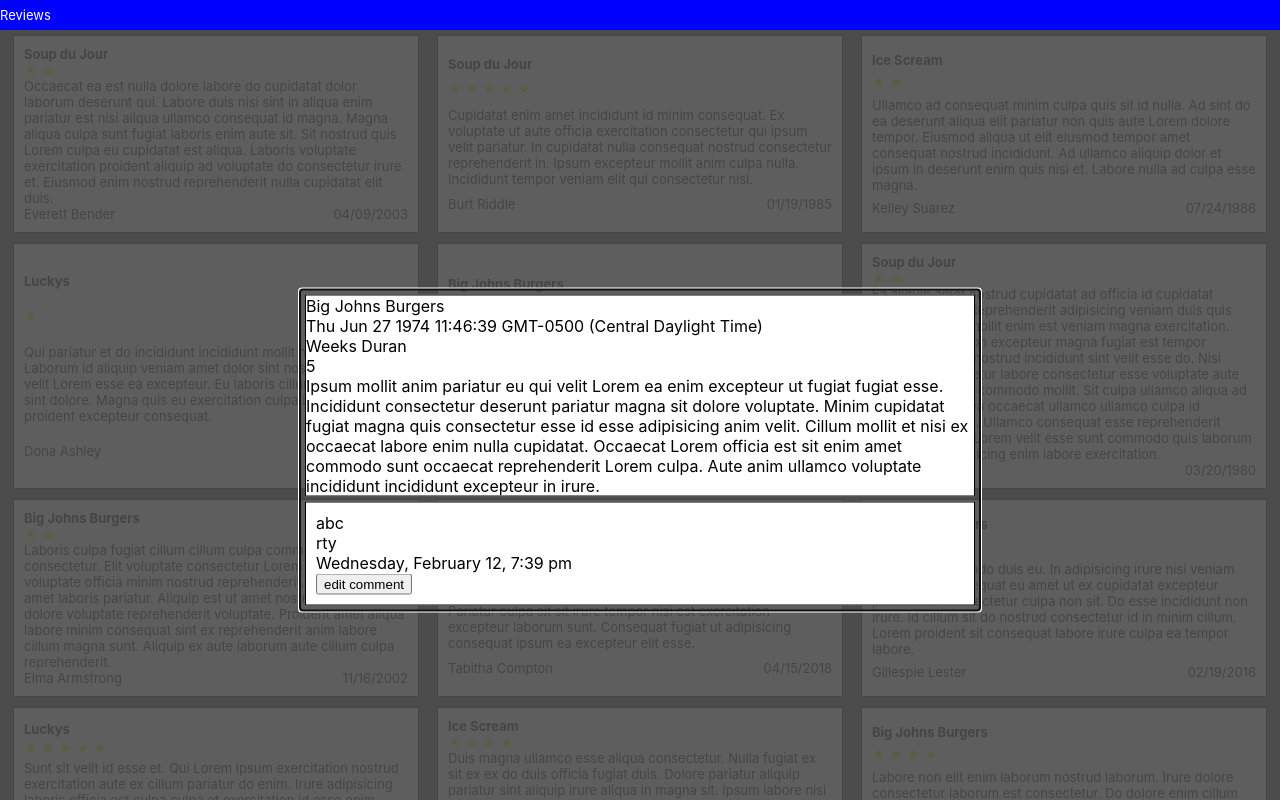
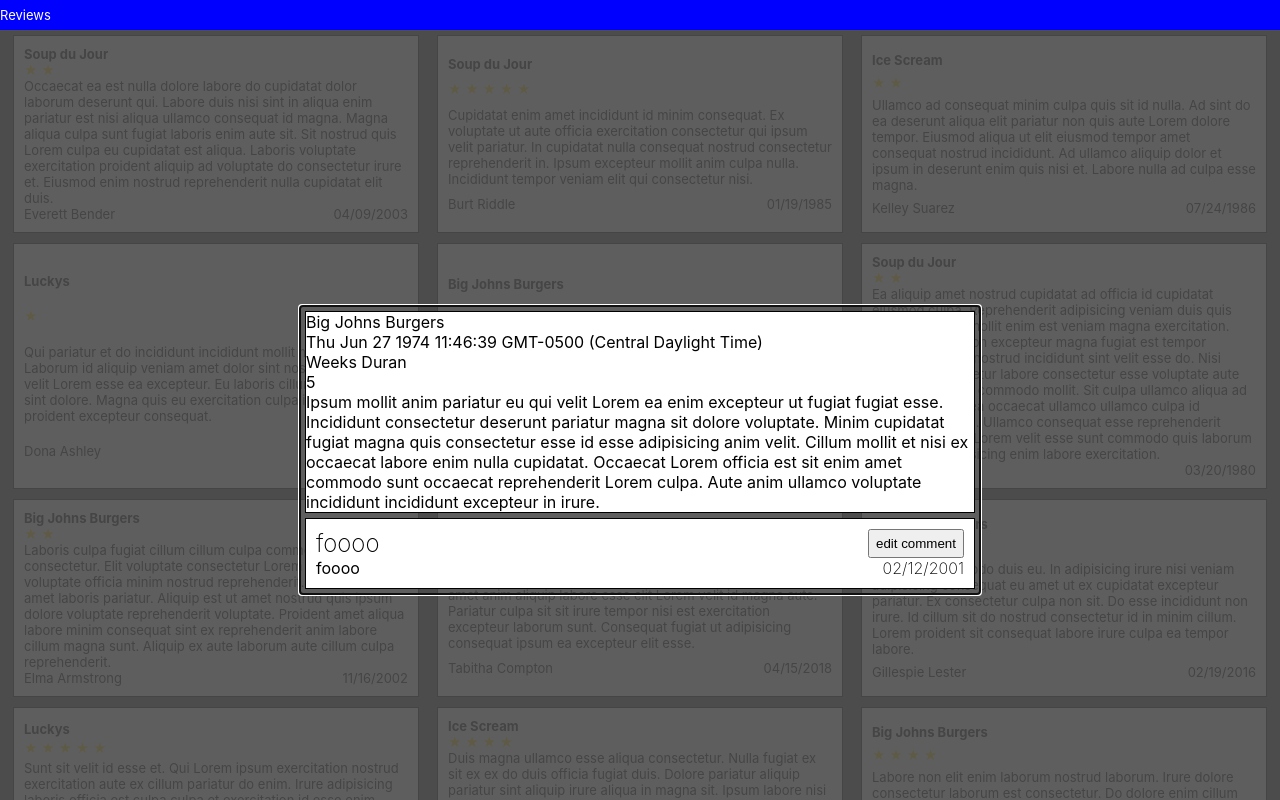
Before and after one commit to ggabrakadabra/review-details-page, a React (Create React App) app: page / in a window 1280 px wide. Both pictures are taken after a click on the button 216 px from the left and 134 px from the top of the page. Shown: the top 800 px of the page. Built offline with nearby package versions, Linux system fonts and the light colour scheme; data requests are answered from the project's data file.

Commit message:
add styling for review and comment cards

```diff
--- a/db.json
+++ b/db.json
@@ -9,9 +9,9 @@
       "content": "Ipsum mollit anim pariatur eu qui velit Lorem ea enim excepteur ut fugiat fugiat esse. Incididunt consectetur deserunt pariatur magna sit dolore voluptate. Minim cupidatat fugiat magna quis consectetur esse id esse adipisicing anim velit. Cillum mollit et nisi ex occaecat labore enim nulla cupidatat. Occaecat Lorem officia est sit enim amet commodo sunt occaecat reprehenderit Lorem culpa. Aute anim ullamco voluptate incididunt incididunt excepteur in irure.\r\n",
       "publishedAt": "Thu Jun 27 1974 11:46:39 GMT-0500 (Central Daylight Time)",
       "comment": {
-        "date": "Wednesday, February 12, 7:39 pm ",
-        "username": "abc",
-        "description": "rty"
+        "date": "Wednesday, February 12, 9:48 pm ",
+        "username": "foooo",
+        "description": "foooo"
       }
     },
     {
@@ -23,9 +23,9 @@
       "content": "Occaecat ea est nulla dolore labore do cupidatat dolor laborum deserunt qui. Labore duis nisi sint in aliqua enim pariatur est nisi aliqua ullamco consequat id magna. Magna aliqua culpa sunt fugiat laboris enim aute sit. Sit nostrud quis Lorem culpa eu cupidatat est aliqua. Laboris voluptate exercitation proident aliquip ad voluptate do consectetur irure et. Eiusmod enim nostrud reprehenderit nulla cupidatat elit duis.\r\n",
       "publishedAt": "Wed Apr 09 2003 01:15:36 GMT-0500 (Central Daylight Time)",
       "comment": {
-        "date": "Wednesday, February 12, 7:47 pm ",
-        "username": "merp",
-        "description": "blah"
+        "date": "Wednesday, February 12, 9:49 pm ",
+        "username": "BC",
+        "description": "hjl"
       }
     },
     {
@@ -34,7 +34,13 @@
       "place": "Soup du Jour",
       "published_at": "Fri Jan 18 1985 22:42:28 GMT-0600 (Central Standard Time)",
       "rating": 5,
-      "content": "Cupidatat enim amet incididunt id minim consequat. Ex voluptate ut aute officia exercitation consectetur qui ipsum velit pariatur. In cupidatat nulla consequat nostrud consectetur reprehenderit in. Ipsum excepteur mollit anim culpa nulla. Incididunt tempor veniam elit qui consectetur nisi.\r\n"
+      "content": "Cupidatat enim amet incididunt id minim consequat. Ex voluptate ut aute officia exercitation consectetur qui ipsum velit pariatur. In cupidatat nulla consequat nostrud consectetur reprehenderit in. Ipsum excepteur mollit anim culpa nulla. Incididunt tempor veniam elit qui consectetur nisi.\r\n",
+      "publishedAt": "Fri Jan 18 1985 22:42:28 GMT-0600 (Central Standard Time)",
+      "comment": {
+        "date": "Wednesday, February 12, 9:55 pm ",
+        "username": "abc",
+        "description": "123"
+      }
     },
     {
       "id": "5d707203ac281ba7cb5ded76",
--- a/src/components/ReviewCard/ReviewCard.scss
+++ b/src/components/ReviewCard/ReviewCard.scss
@@ -7,7 +7,6 @@
   background-color: white;
   display: flex;
   flex-direction: column;
-  // width:
 
 .review-card-footer {
   display: flex;
--- a/src/components/ReviewCard/ReviewDetailsCard/ReviewDetailsCard.tsx
+++ b/src/components/ReviewCard/ReviewDetailsCard/ReviewDetailsCard.tsx
@@ -3,6 +3,7 @@ import ReviewCommentCard, { ReviewCommentCardProps } from '../../ReviewCommentCa
 import moment from 'moment';
 import { isNil, isEmpty } from 'lodash';
 import './ReviewDetailsCard.scss';
+import CommentForm, { CommentFormProps } from '../../CommentForm/CommentForm';
 
 export interface CommentProps {
   username: string;
@@ -38,8 +39,14 @@ export default function ReviewDetailsCard(props: ReviewDetailsCardProps) {
   });
   const [showCommentForm, setShowCommentForm] = React.useState<boolean>(false);
   const [reviewHasComment, setReviewHasComment] = React.useState<boolean>(!isNil(comment));
-  async function addOrEditComment(editComment?: CommentProps) {
-    const body = editComment ? editComment : reviewResponse
+
+  async function addOrEditComment(username: string, description: string) {
+    const editComment = {
+      date: reviewResponse.date,
+      username,
+      description
+    }
+    const body = !isEmpty(username) ? editComment : reviewResponse
     await fetch(`http://localhost:3004/reviews/${id}`, {
       headers: {
         'Content-Type': 'application/json'
@@ -56,12 +63,13 @@ export default function ReviewDetailsCard(props: ReviewDetailsCardProps) {
     });
   }
 
-  const commentCTA = () => {
+  const commentCTA = (username: string, description: string, isEditing: boolean) => {
+    console.log('HERE')
     if (showCommentForm) {
       setReviewHasComment(true)
-      addOrEditComment();
+      addOrEditComment(username, description);
     }
-    setShowCommentForm(!showCommentForm);
+    setShowCommentForm(isEditing);
   }
 
   const commentForm = () => {
@@ -85,6 +93,14 @@ export default function ReviewDetailsCard(props: ReviewDetailsCardProps) {
     ) : null;
   }
 
+  const commentFormProps: CommentFormProps = {
+    onChange: (username: string, description: string, isEditing: boolean) => commentCTA(username, description, isEditing),
+    username: reviewResponse.username,
+    description: reviewResponse.description,
+    buttonText: showCommentForm ? 'submit Comment' : 'add comment',
+    buttonDisabled: showCommentForm && (isEmpty(reviewResponse.username) || isEmpty(reviewResponse.description))
+  }
+
   const ReviewCard = () => {
     return (
       <div className='review-card'>
@@ -103,11 +119,11 @@ export default function ReviewDetailsCard(props: ReviewDetailsCardProps) {
         <div>
           {content}
         </div>
-        {!reviewHasComment ? commentForm() : null}
-        {!reviewHasComment ? (
+        {!reviewHasComment && showCommentForm ? <CommentForm {...commentFormProps} /> : null}
+        {!reviewHasComment && !showCommentForm ? (
           <button
             className='submit-comment-button'
-            onClick={() => commentCTA()}
+            onClick={() => commentCTA('', '', true)}
             disabled={showCommentForm && (isEmpty(reviewResponse.username) || isEmpty(reviewResponse.description))}
           >
             {showCommentForm ? 'submit Comment' : 'add comment'}
@@ -116,14 +132,12 @@ export default function ReviewDetailsCard(props: ReviewDetailsCardProps) {
       </div>
     )
   }
+
   const reviewCommentCardProps: ReviewCommentCardProps = {
     ...reviewResponse,
-    editComment: (username: string, description: string) => addOrEditComment({
-      date: reviewResponse.date,
-      username,
-      description
-    })
+    editComment: (username: string, description: string) => addOrEditComment(username,description)
   }
+
   return (
     <div className='review-details-container'>
       {ReviewCard()}
--- a/src/components/ReviewCommentCard/ReviewCommentCard.scss
+++ b/src/components/ReviewCommentCard/ReviewCommentCard.scss
@@ -3,4 +3,26 @@
   padding: 10px;
   margin: 5px;
   background-color: white;
+
+  justify-content: space-between;
+  display: flex;
+  flex-direction: column;
+
+
+
+  .review-card-footer {
+    display: flex;
+    justify-content: space-between;
+  }
+
+  .description {
+    font-size: x-large;
+    font-weight: 200;
+    justify-content: space-between;
+    display: flex;
+  }
+
+  .date-published {
+    font-weight: 200;
+  }
 }
--- a/src/components/ReviewCommentCard/ReviewCommentCard.tsx
+++ b/src/components/ReviewCommentCard/ReviewCommentCard.tsx
@@ -3,6 +3,7 @@ import './ReviewCommentCard.scss';
 import { CommentProps } from '../ReviewCard/ReviewDetailsCard/ReviewDetailsCard';
 import CommentForm, { CommentFormProps } from '../CommentForm/CommentForm';
 import { isEmpty } from 'lodash';
+import moment from 'moment';
 
 export interface ReviewCommentCardProps extends CommentProps {
   editComment: (username: string, description: string, showCommentForm: boolean) => void;
@@ -37,22 +38,25 @@ export default function ReviewCommentCard(props: ReviewCommentCardProps) {
     <div className='review-comment-card-container'>
       {!isEditing ? (
         <>
-          <div>
-            {username}
+          <div className='description'>
+            {description}
+            {!isEditing ? (
+            <button
+              onClick={() => editComment && setIsEditing(!isEditing)}
+            >
+              edit comment
+            </button>) : null}
           </div>
-          <div>
-            {description}
-          </div>
-          <div>
-            {date}
+          <div className='review-card-footer'>
+            <div className='author'>
+              {username}
+            </div>
+            <div className='date-published'>
+              {moment(date).format('MM/DD/YYYY')}
+            </div>
           </div>
         </>
       ) : <CommentForm {...commentFormProps} />}
-      {!isEditing ? (<button
-        onClick={() => editComment && setIsEditing(!isEditing)}
-      >
-        edit comment
-      </button>) : null}
     </div>
   );
 }
```
